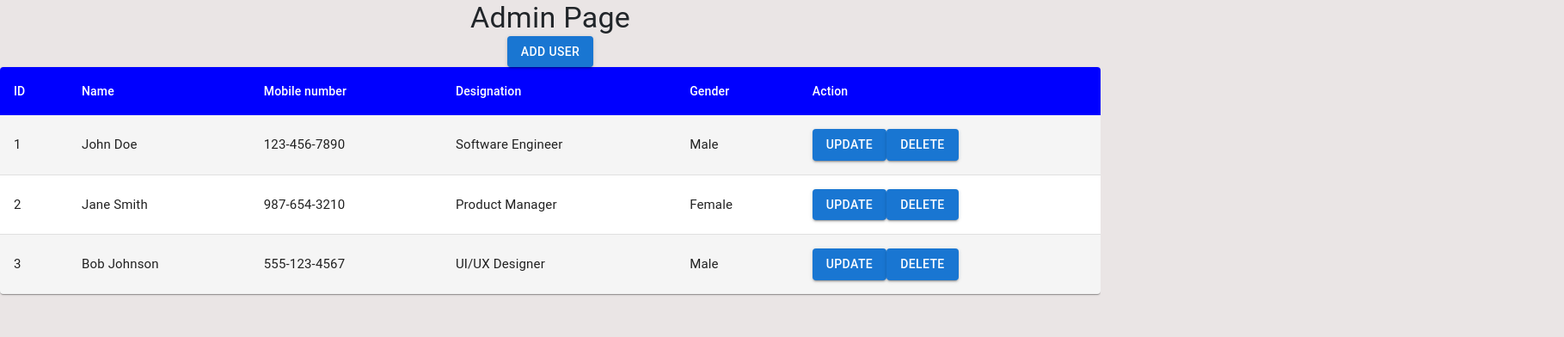
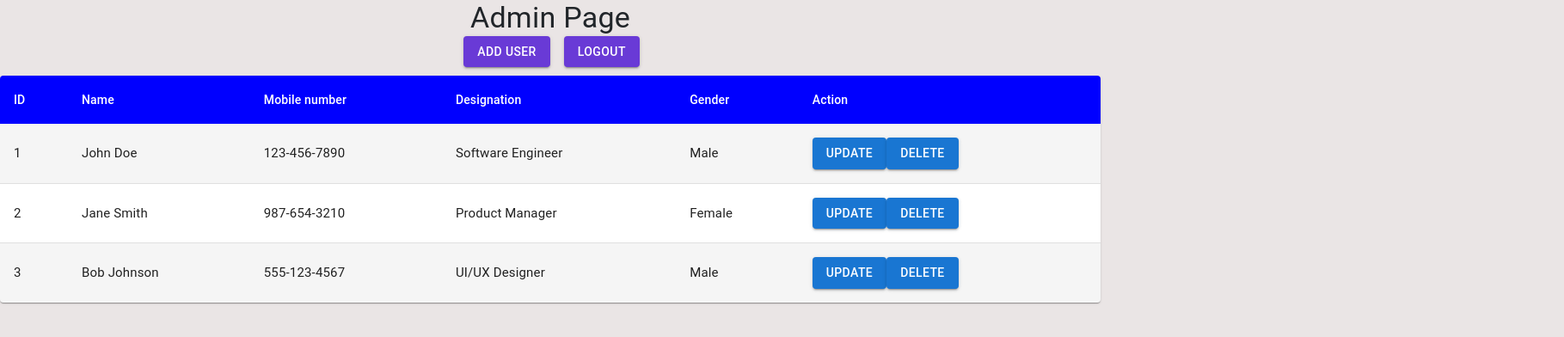
Before and after one commit to sukanyamohanty143/Digital-Staff-Management-System., a React (Create React App) app: page /registration in a window 1280 px wide. Shown: the top 392 px of the page at 86% size, 1819 px wide, since content can reach past the window. Built offline with nearby package versions, Linux system fonts and the light colour scheme.

Commit message:
create LogoutButton and some Style change

```diff
--- a/src/Components/Pages/AdminPage/AddButton.js
+++ b/src/Components/Pages/AdminPage/AddButton.js
@@ -1,6 +1,5 @@
 import React, { useState } from 'react';
 import {List,ListItem,Button,TextField} from '@mui/material';
-import "./style.css"
 const UserForm = ({ onAddUser }) => {
     const [id, setId] = useState('');
     const [name, setName] = useState('');
@@ -65,7 +64,6 @@ const UserForm = ({ onAddUser }) => {
                       <Button variant="contained" onClick={addUser}>Add Form</Button>
                 </ListItem>
             </List>
-            {/* <Button variant="contained" onClick={addUser}>Add Form</Button> */}
         </>
   );
 };
--- a/src/Components/Pages/AdminPage/admin.js
+++ b/src/Components/Pages/AdminPage/admin.js
@@ -1,7 +1,7 @@
 import React, { useState} from "react";
-import {TableContainer,Table,TableHead,TableBody,TableRow,Paper,Typography,Button,} from "@mui/material";
+import {TableContainer,Table,TableHead,TableBody,TableRow,Paper,Typography,Button,Grid} from "@mui/material";
 import TableCell, { tableCellClasses } from "@mui/material/TableCell";
-import { styled } from "@mui/material/styles";
+import {styled} from "@mui/material/styles";
 import UserForm from "./AddButton";
 
 const StyledTableCell=styled(TableCell)(({ theme })=>({
@@ -84,11 +84,17 @@ const AdminPage=()=>{
   return (
     <>
         <Typography variant="h4" align="center">Admin Page</Typography>
-          {/* <Button style={{marginLeft:"50px"}} variant="contained" onClick={() => setShowForm(true)}>Add User</Button> */}
             <CenteredButtonContainer>
-              <Button variant="contained" onClick={() => setShowForm(true)}>
+                <Grid container spacing={2} style={{marginLeft:"83%"}}>
+                    <Grid item style={{marginBottom:10}}>
+                        <Button variant="contained" onClick={() => setShowForm(true)} style={{backgroundColor: 'rgb(105, 58, 214)'}} >
                         Add User
                         </Button>
+                    </Grid>
+                    <Grid item>
+                        <Button variant="contained" style={{backgroundColor: 'rgb(105, 58, 214)'}}>Logout</Button>
+                    </Grid>
+                </Grid>
             {showForm && (
                     <UserForm
                     onAddUser={addUser}
@@ -121,8 +127,8 @@ const AdminPage=()=>{
                                 <StyledTableCell>{user.designation}</StyledTableCell>
                                 <StyledTableCell>{user.gender}</StyledTableCell>
                                 <StyledTableCell>
-                                  <Button variant="contained" onClick={() => handleEdit(user)}>Update</Button>
-                                  <Button variant="contained" onClick={() => handleDelete(user)}>Delete</Button>
+                                    <Button variant="contained" onClick={() => handleEdit(user)} >Update</Button>
+                                    <Button variant="contained" onClick={() => handleDelete(user)}  >Delete</Button>
                                 </StyledTableCell>
                             </StyledTableRow>
                         ))}
```
Also changed, not shown: src/Components/Pages/AdminPage/style.css (deleted). Lines whose indentation alone changed are shown as unchanged.
